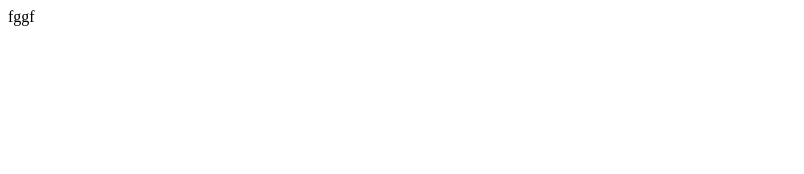
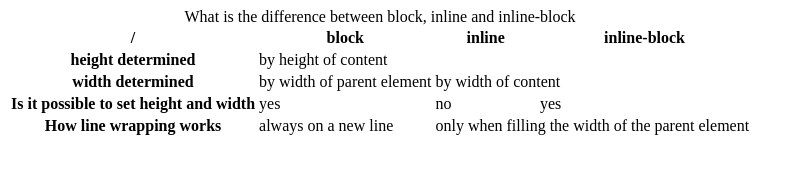
Before and after one commit to VitaliiPozniakov/vccode-basics, a plain HTML site: page index.html in a window 1280 px wide. Shown: the whole page, without its empty margins (0-804 px from the left). Drawn offline with Linux system fonts and the light colour scheme.

Commit message:
Добавляет разметку

```diff
--- a/index.html
+++ b/index.html
@@ -1 +1,35 @@
-<!DOCTYPE html> fggf
+<table>
+  <caption>
+    What is the difference between block, inline and inline-block
+  </caption>
+  <thead>
+    <tr>
+      <th>/</th>
+      <th>block</th>
+      <th>inline</th>
+      <th>inline-block</th>
+    </tr>
+  </thead>
+  <tbody>
+    <tr>
+      <th>height determined</th>
+      <td colspan="3">by height of content</td>
+    </tr>
+    <tr>
+      <th>width determined</td>
+      <td>by width of parent element</td>
+      <td colspan="2">by width of content</td>
+    </tr>
+    <tr>
+      <th>Is it possible to set height and width</th>
+      <td>yes</td>
+      <td>no</td>
+      <td>yes</td>
+    </tr>
+    <tr>
+      <th>How line wrapping works</th>
+      <td>always on a new line</td>
+      <td colspan="2">only when filling the width of the parent element</td>
+    </tr>
+  </tbody>
+</table>
```
